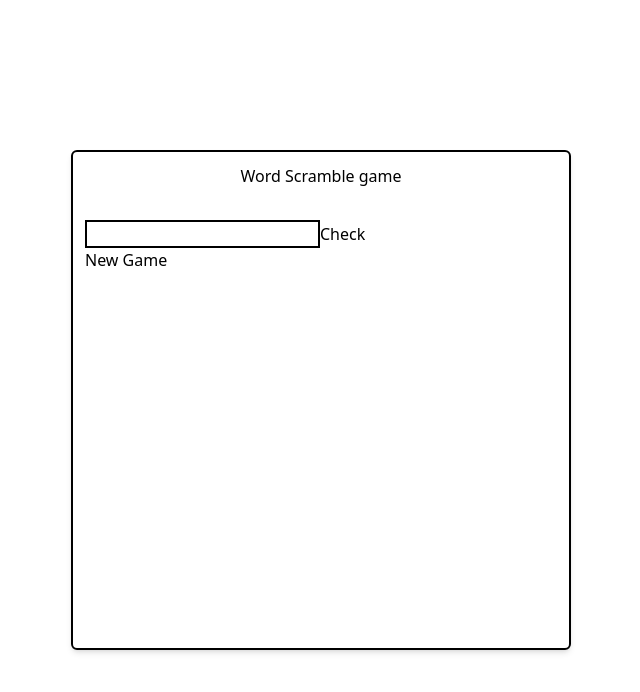
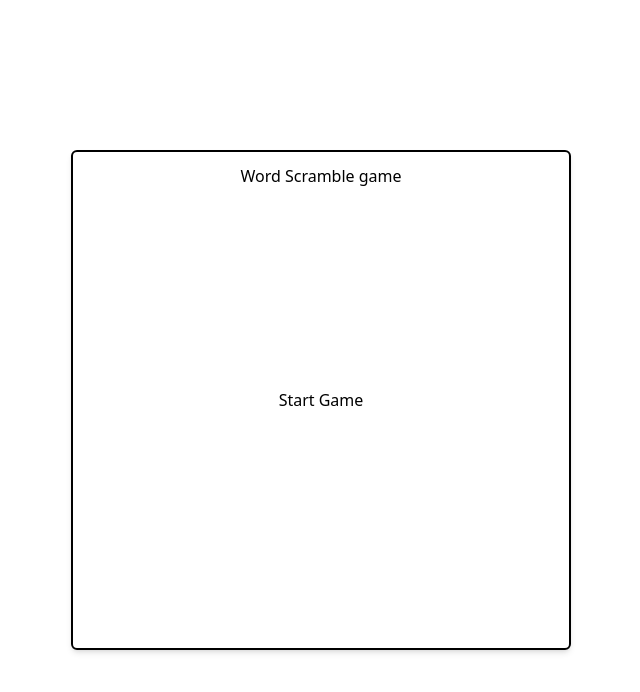
Before and after one commit to MaseCodes20/word-scramble-game, a React (Vite) app: page / in a window 1280 px wide. Shown: the top 692 px of the page, without its empty margins (319-959 px from the left). Built offline with nearby package versions, Linux system fonts and the light colour scheme.

Commit message:
start game button

```diff
--- a/src/components/Game.tsx
+++ b/src/components/Game.tsx
@@ -6,7 +6,7 @@ function Game() {
   const [scrambledWord, setScambledWord] = useState("");
   const [wordInput, setWordInput] = useState("");
   const [message, setMessage] = useState("");
-  const [] = useState();
+  const [gameStarted, setGameStarted] = useState(false);
 
   const randomWord = () => {
     const words = scrambleGame.words;
@@ -38,6 +38,7 @@ function Game() {
     setCorrectWord("");
     setScambledWord("");
     setWordInput("");
+    setGameStarted(true);
 
     const word = randomWord();
     setCorrectWord(word);
@@ -50,12 +51,21 @@ function Game() {
         <h1>Word Scramble game</h1>
       </div>
 
-      <div>
+      {!gameStarted ? (
+        <div className="h-[400px] flex items-center justify-center">
+          <button onClick={newGame}>Start Game</button>
+        </div>
+      ) : (
+        <>
+          <div className="h-[380px]">
             {/* Empty letters box */}
             <div className="flex items-center justify-center gap-4">
               {correctWord.split("").map((letter, index) => {
                 return (
-              <div key={`${letter}_${index}`} className="w-10 h-20 bg-gray-300">
+                  <div
+                    key={`${letter}_${index}`}
+                    className="w-10 h-20 bg-gray-300 flex items-center justify-center text-xl font-bold"
+                  >
                     {" "}
                     {wordInput[index]}
                   </div>
@@ -64,7 +74,9 @@ function Game() {
             </div>
 
             {/* Scrambled Word */}
-        <div className="text-center my-5 text-2xl">{scrambledWord}</div>
+            <div className="text-center my-5 text-2xl">
+              {scrambledWord.toLowerCase()}
+            </div>
 
             {/* word input */}
             <div>
@@ -73,13 +85,15 @@ function Game() {
                 name="wordInput"
                 id="wordInput"
                 className="border-2 border-black"
+                value={wordInput}
                 onChange={(e) => setWordInput(e.target.value)}
               />
               <button onClick={checkWord}>Check</button>
             </div>
-
+          </div>
           <button onClick={newGame}>New Game</button>
-      </div>
+        </>
+      )}
     </div>
   );
 }
```
Lines whose indentation alone changed are shown as unchanged.
